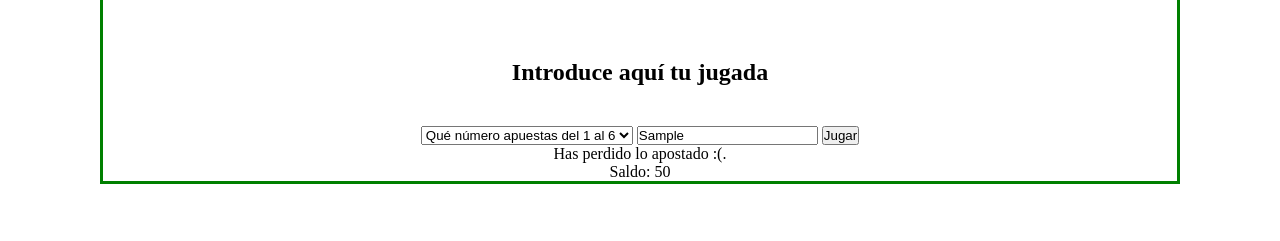
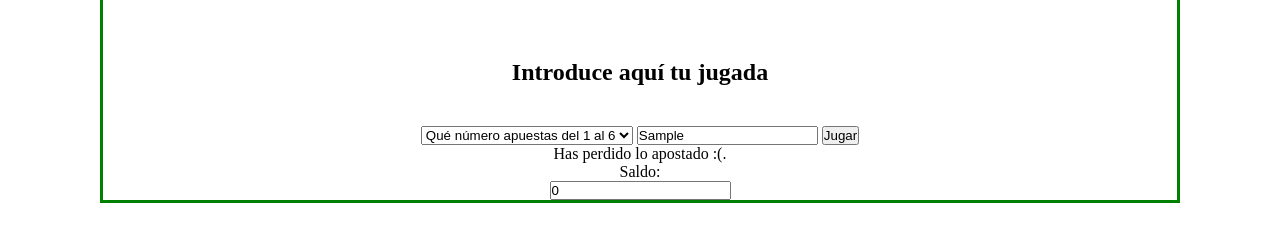
Before and after one commit to Adalab/modulo-2-evaluacion-intermedia-aliciaapadron, a plain HTML site: page index.html in a window 1280 px wide. Both pictures are taken after typing "Sample" into the empty fields and a click on the button "Jugar". Shown: the part 401-642 px from the top of the page. Drawn offline with Linux system fonts and the light colour scheme.

Commit message:
add fuction editDom

```diff
--- a/index.html
+++ b/index.html
@@ -23,11 +23,12 @@
         <option>5</option>
         <option>6</option>
       </select>
-      <input class="input js_input" type="text" placeholder="¿Cuánto apuestas?" />
+      <input class="input js_input" type="text" placeholder="¿Cuánto apuestas?" value="" />
       <button class="button js_button">Jugar</button>
     </form>
     <p class="message js_message">Vamos a Jugar!</p>
-    <p class="money js_money">Saldo: 50</p>
+    <p class="money js_money">Saldo:</p>
+    <input class="balance js_balance" type="text" value="50" />
   </main>
   <script src="./js/main.js"></script>
 </body>
--- a/js/main.js
+++ b/js/main.js
@@ -4,6 +4,7 @@ const button = document.querySelector('.js_button');
 const message = document.querySelector('.js_message');
 const amountOfMoney = document.querySelector('.js_input');
 const money = document.querySelector('.js_money');
+const balance = document.querySelector('.js_balance');
 
 //selecciono el número que quiero apostar y le doy a jugar
 //click en jugar genera un número aleatorio
@@ -14,12 +15,23 @@ function getRandomNumber(max) {
   return Math.ceil(Math.random() * max);
 }
 
+//lo que yo escriba en amountOfMoney cuando le de a jugar
+//si el número aleatorio es igual al que he elegido, gano y si gano muliplique *2 el amountOfMoney
+//si pierdo el money = a 0
+
+function editDom(text, num) {
+  message.innerHTML = text;
+  balance.value = num;
+}
+
 function winnerOrNot() {
   let giveMeNumber = getRandomNumber(6);
   if (giveMeNumber == select.value) {
-    message.innerHTML = 'Has ganado el doble de lo apostado :).';
+    let total = parseInt(balance.value) + parseInt(amountOfMoney.value * 2);
+    editDom('Has ganado el doble de lo apostado :).', total);
   } else {
-    message.innerHTML = 'Has perdido lo apostado :(.';
+    let total = 0;
+    editDom('Has perdido lo apostado :(.', total);
   }
 }
 
```
